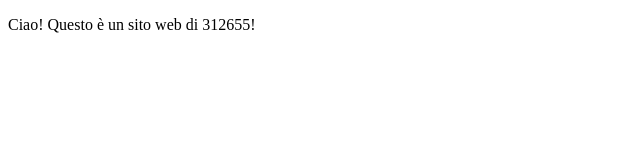
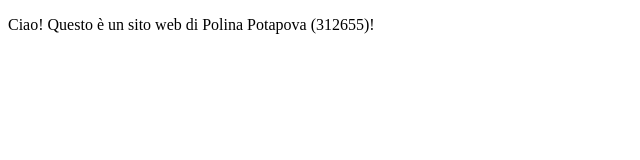
Before and after one commit to prettyroseslover/312655.osinthijacking.itmo.xyz, a plain HTML site: page index.html in a window 1280 px wide. Shown: the whole page, without its empty margins (0-640 px from the left). Drawn offline with Linux system fonts and the light colour scheme.

Commit message:
Update index.html

```diff
--- a/index.html
+++ b/index.html
@@ -5,6 +5,6 @@
   <title>prettyroseslover</title>
  </head>
  <body>
-  <p>Ciao! Questo è un sito web di 312655!</p>
+  <p>Ciao! Questo è un sito web di Polina Potapova (312655)!</p>
  </body>
 </html>
```
